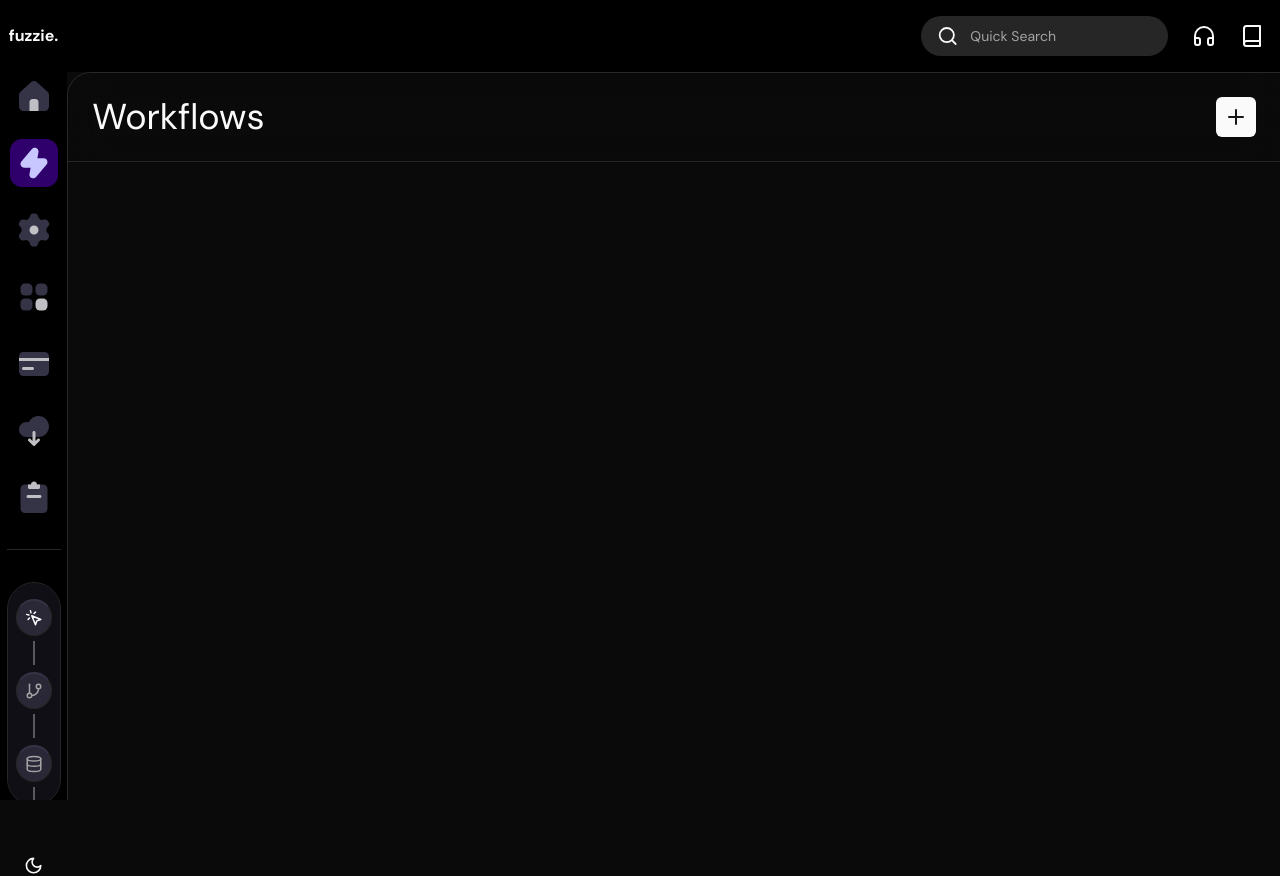
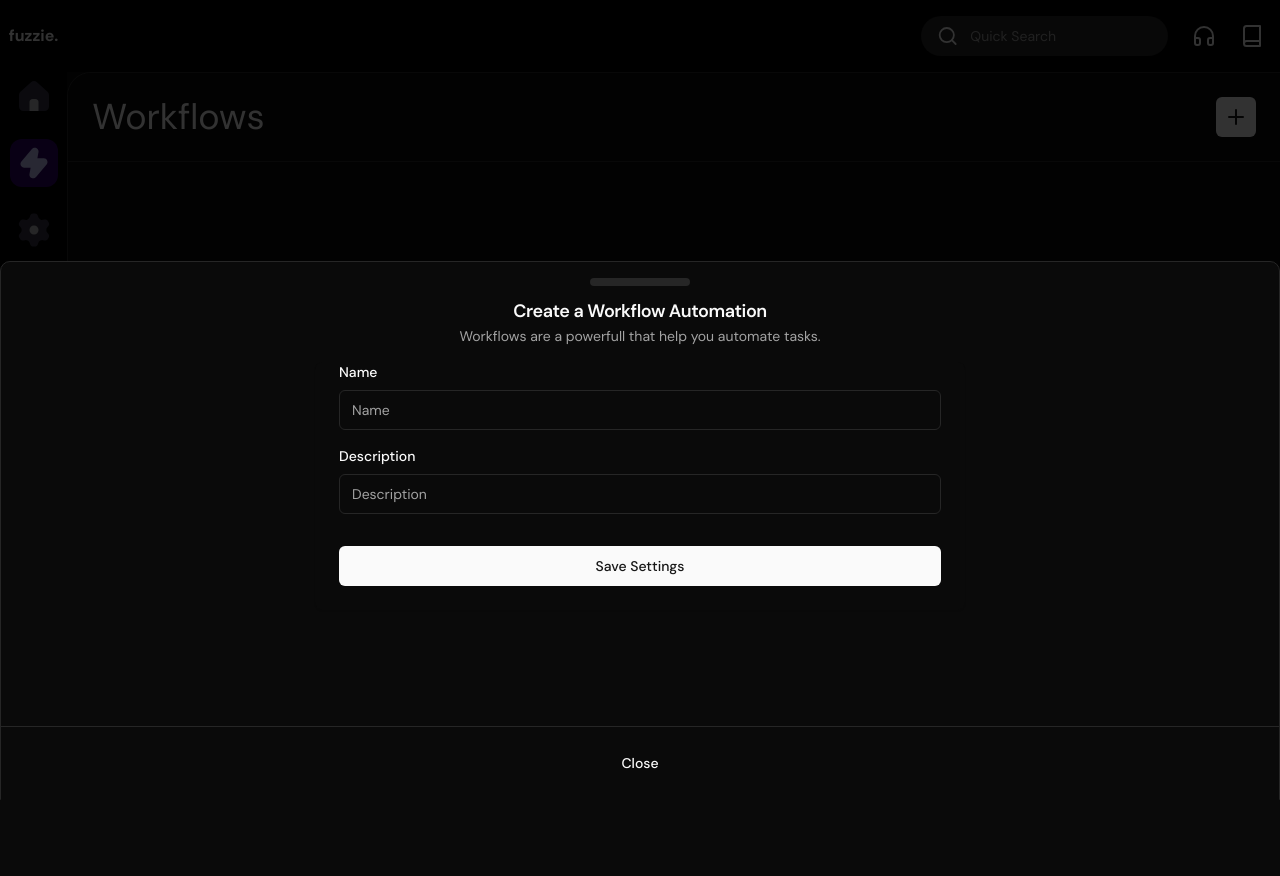
Before and after one commit to g1dotcom/fuzzie, a Next.js app: page /workflows in a window 1280 px wide. Both pictures are taken after a click on the button 1236 px from the left and 117 px from the top of the page. After the commit the page ends 800 px from the top, so only its background shows below. Built offline with nearby package versions, Linux system fonts and the light colour scheme; no server answers.

Commit message:
workflow-form içine elementler eklendi ve layout modalprivider ile sarmalandı

```diff
--- a/src/app/layout.tsx
+++ b/src/app/layout.tsx
@@ -3,6 +3,7 @@
 import "./globals.css";
 import { ThemeProvider } from "@/providers/theme-provider";
 import { ClerkProvider } from "@clerk/nextjs";
+import ModalProvider from "@/providers/modal-provider";
 
 const font = DM_Sans({ subsets: ["latin"] });
 
@@ -28,7 +29,7 @@
             enableSystem
             disableTransitionOnChange
           >
-            {children}
+            <ModalProvider>{children}</ModalProvider>
           </ThemeProvider>
         </body>
       </html>
--- a/src/components/forms/workflow-form.tsx
+++ b/src/components/forms/workflow-form.tsx
@@ -4,7 +4,26 @@
 import React from "react";
 import { useForm } from "react-hook-form";
 import { z } from "zod";
-
+import {
+  Card,
+  CardContent,
+  CardDescription,
+  CardHeader,
+  CardTitle,
+} from "../ui/card";
+import {
+  Form,
+  FormControl,
+  FormField,
+  FormItem,
+  FormLabel,
+  FormMessage,
+} from "../ui/form";
+import { Input } from "../ui/input";
+import { Button } from "../ui/button";
+import { Loader2 } from "lucide-react";
+// import { toast } from 'sonner'
+// import { onCreateWorkflow } from '@/app/(main)/(pages)/workflows/_actions/workflow-connections'
 import { useModal } from "@/providers/modal-provider";
 
 type Props = {
@@ -23,10 +42,67 @@
     },
   });
 
+  const handleSubmit = () => {};
+
   const isLoading = form.formState.isLoading;
   const router = useRouter();
 
-  return <div></div>;
+  return (
+    <Card className="w-full max-w-[650px] border-none">
+      {title && subTitle && (
+        <CardHeader>
+          <CardTitle>{title}</CardTitle>
+          <CardDescription>{subTitle}</CardDescription>
+        </CardHeader>
+      )}
+      <CardContent>
+        <Form {...form}>
+          <form
+            onSubmit={form.handleSubmit(handleSubmit)}
+            className="flex flex-col gap-4 text-left"
+          >
+            <FormField
+              disabled={isLoading}
+              control={form.control}
+              name="name"
+              render={({ field }) => (
+                <FormItem>
+                  <FormLabel>Name</FormLabel>
+                  <FormControl>
+                    <Input {...field} placeholder="Name" />
+                  </FormControl>
+                  <FormMessage />
+                </FormItem>
+              )}
+            />
+            <FormField
+              disabled={isLoading}
+              control={form.control}
+              name="description"
+              render={({ field }) => (
+                <FormItem>
+                  <FormLabel>Description</FormLabel>
+                  <FormControl>
+                    <Input placeholder="Description" {...field} />
+                  </FormControl>
+                  <FormMessage />
+                </FormItem>
+              )}
+            />
+            <Button className="mt-4" disabled={isLoading} type="submit">
+              {isLoading ? (
+                <>
+                  <Loader2 className="mr-2 h-4 w-4 animate-spin" /> Saving
+                </>
+              ) : (
+                "Save Settings"
+              )}
+            </Button>
+          </form>
+        </Form>
+      </CardContent>
+    </Card>
+  );
 };
 
 export default Workflowform;
```
